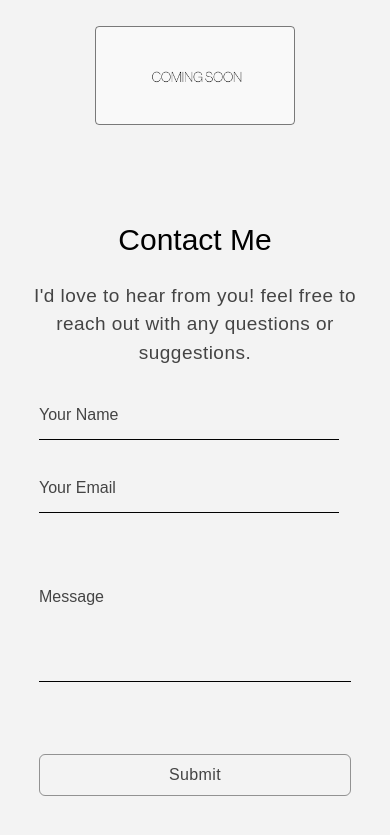
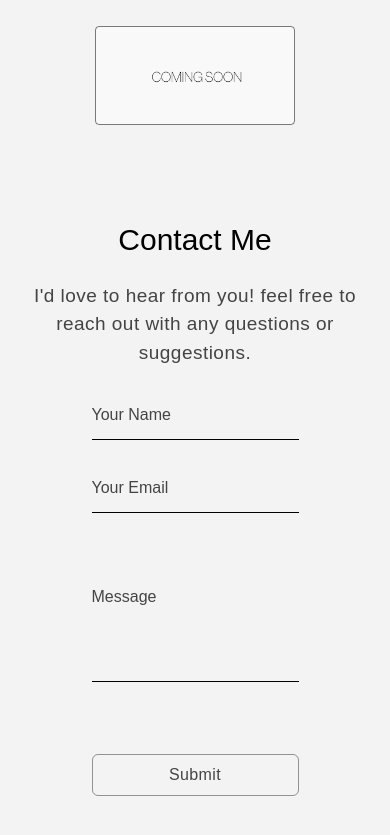
Before and after one commit to kntxx/portfolio, a React (Vite) app: page / in a window 390 px wide. Shown: the part 1673-2508 px from the top of the page. Built offline with nearby package versions, Linux system fonts and the light colour scheme.

Commit message:
Fix bug in Contact component

```diff
--- a/src/Components/Contact.jsx
+++ b/src/Components/Contact.jsx
@@ -42,7 +42,7 @@
   return (
     <section className=" min-h-[70vh] lg:min-h-[70vh] flex items-center lg:section" id="contact">
       <div className="container mx-auto">
-        <div className="flex flex-col  text-center lg:text-left lg:items-start lg:flex-row ">
+        <div className="flex flex-col items-center text-center md:text-left md:items-start md:flex-row ">
           {/* text */}
           <motion.div
             variants={fadeIn("right", 0.7)}
```
